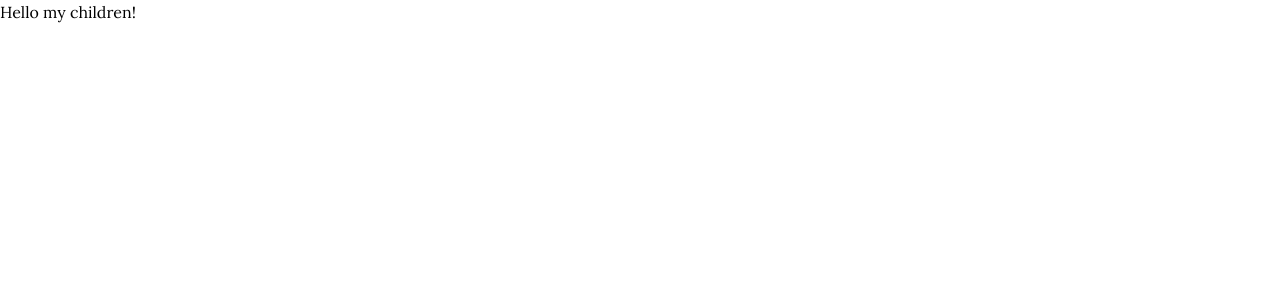
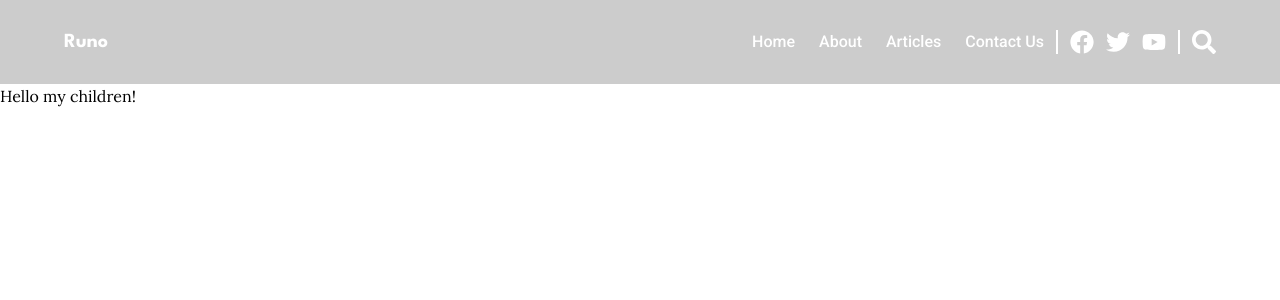
Before and after one commit to RakibMERNDev/runo-blog-next, a Next.js app: page / in a window 1280 px wide. Shown: the top 300 px of the page. Built offline with nearby package versions, Linux system fonts and the light colour scheme.

Commit message:
added react icons, Navbar

```diff
--- a/package.json
+++ b/package.json
@@ -11,7 +11,8 @@
   "dependencies": {
     "next": "16.0.7",
     "react": "19.2.0",
-    "react-dom": "19.2.0"
+    "react-dom": "19.2.0",
+    "react-icons": "^5.5.0"
   },
   "devDependencies": {
     "@tailwindcss/postcss": "^4",
--- a/src/app/layout.tsx
+++ b/src/app/layout.tsx
@@ -1,6 +1,7 @@
 import type { Metadata } from "next";
 import "./globals.css";
 import { LoraFont } from "@/assets/fonts";
+import Navbar from "@/components/Navbar";
 
 export const metadata: Metadata = {
   title: "Runo Blog",
@@ -14,7 +15,10 @@ export default function RootLayout({
 }>) {
   return (
     <html lang="en">
-      <body className={`${LoraFont.className}`}>{children}</body>
+      <body className={`${LoraFont.className} container mx-auto`}>
+        <Navbar />
+        {children}
+      </body>
     </html>
   );
 }
--- /dev/null
+++ b/src/components/Navbar.tsx
@@ -0,0 +1,63 @@
+import { LeagueSpartanFont, RobotoFont } from "@/assets/fonts";
+import Link from "next/link";
+import { FaTwitter, FaFacebook, FaYoutube, FaSearch } from "react-icons/fa";
+
+const Navbar = () => {
+  const navMenu = [
+    { name: "Home", link: "/" },
+    { name: "About", link: "/about" },
+    { name: "Articles", link: "/articles" },
+    { name: "Contact Us", link: "/contact" },
+  ];
+
+  const socialLogos = [
+    { icon: <FaFacebook size={24} />, link: "https://facebook.com" },
+    { icon: <FaTwitter size={24} />, link: "https://twitter.com" },
+    { icon: <FaYoutube size={24} />, link: "https://youtube.com" },
+  ];
+
+  return (
+    <nav className="flex justify-between items-center bg-black/20 px-16 py-7 text-white">
+      {/* Logo/Title text */}
+      <h2 className={`${LeagueSpartanFont.className} font-bold text-xl`}>
+        Runo
+      </h2>
+      <div className="flex items-center justify-around">
+        {/* nav links */}
+        <ul className={`flex gap-6 ${RobotoFont.className} font-medium `}>
+          {navMenu.map((item) => (
+            <li
+              key={item.name}
+              className="hover:underline-[#D4A373] underline-offset-8  cursor-pointer transition-all duration-300"
+            >
+              <Link href={item.link}>{item.name}</Link>
+            </li>
+          ))}
+        </ul>
+        {/* logos */}
+        <div className="border-r-2 h-6 w-px border-white mx-3" />
+        <div className="flex gap-3">
+          {socialLogos.map((logo, index) => (
+            <Link
+              key={index}
+              href={logo.link}
+              target="_blank"
+              rel="noopener noreferrer"
+              className=" hover:text-gray-400 transition-colors duration-300"
+            >
+              {logo.icon}
+            </Link>
+          ))}
+        </div>
+        <div className="border-r-2 h-6 w-px border-white mx-3" />
+        {/* search button */}
+        <FaSearch
+          size={24}
+          className="hover:text-gray-400 cursor-pointer transition-colors duration-300"
+        />
+      </div>
+    </nav>
+  );
+};
+
+export default Navbar;
```
Also changed, not shown: 1 other file (tests, documents, lock files or other folders).
